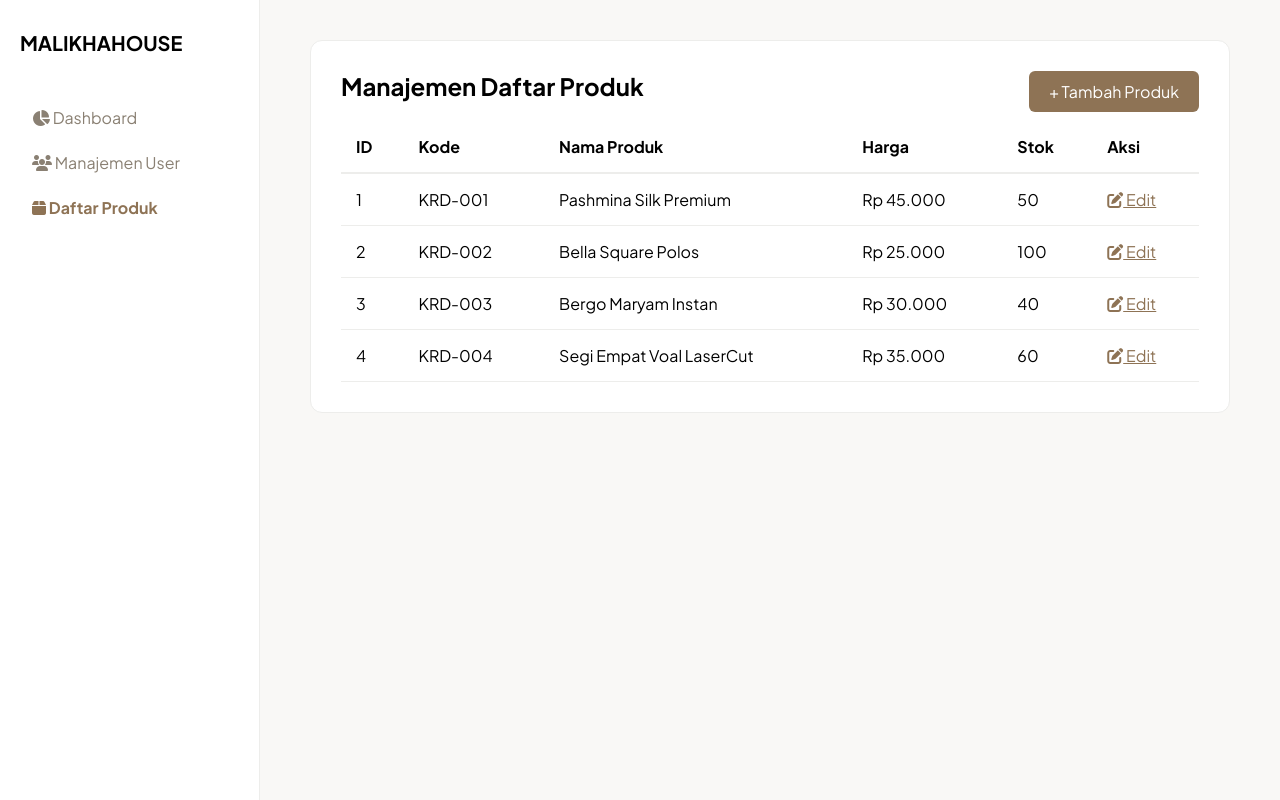
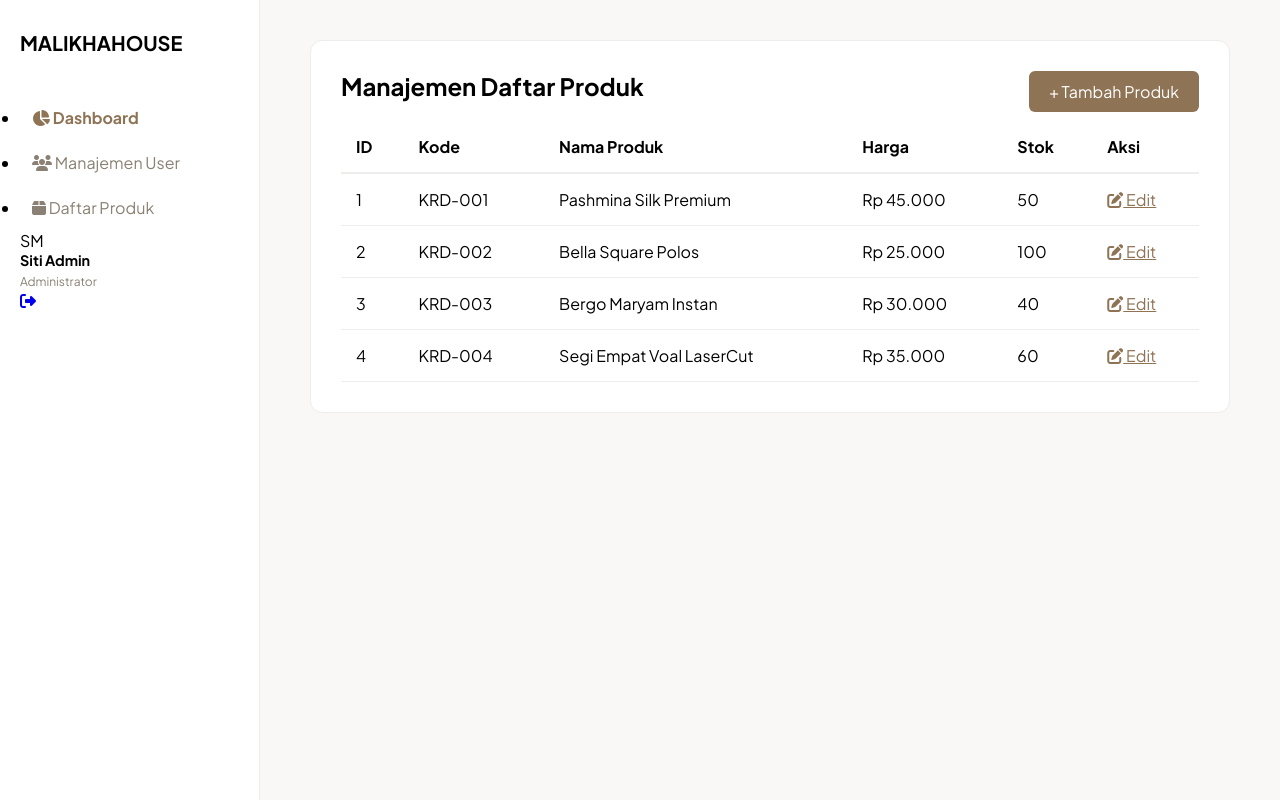
Before and after one commit to Icha-aa/UAS-2388010001, a PHP site: page /produk.php in a window 1280 px wide. Run offline with PHP 8.4, Linux system fonts and the light colour scheme; data comes from the database, SQL or seed files in the repository.

Commit message:
git commit -m "Update produk.php, dashboard

```diff
--- a/dynamic-app/produk.php
+++ b/dynamic-app/produk.php
@@ -37,12 +37,19 @@ try {
 </head>
 <body>
     <div class="sidebar">
-        <div class="sidebar-brand">MALIKHA<span>HOUSE</span></div>
-        <ul style="list-style: none;">
-            <li class="menu-item"><a href="dashboard.php"><i class="fa-solid fa-chart-pie"></i> Dashboard</a></li>
-            <li class="menu-item"><a href="create.php"><i class="fa-solid fa-users"></i> Manajemen User</a></li>
-            <li class="menu-item active"><a href="produk.php"><i class="fa-solid fa-box"></i> Daftar Produk</a></li>
-        </ul>
+        <div>
+            <div class="sidebar-brand">MALIKHA<span>HOUSE</span></div>
+            <ul class="menu-group">
+                <li class="menu-item active"><a href="dashboard.php"><i class="fa-solid fa-chart-pie"></i> Dashboard</a></li>
+                <li class="menu-item"><a href="manajemen_user.php"><i class="fa-solid fa-users"></i> Manajemen User</a></li>
+                <li class="menu-item"><a href="produk.php"><i class="fa-solid fa-box"></i> Daftar Produk</a></li>
+            </ul>
+        </div>
+        <div class="user-profile">
+            <div class="user-avatar">SM</div>
+            <div><h4 style="font-size: 0.9rem;">Siti Admin</h4><span style="font-size: 0.75rem; color: var(--text-muted);">Administrator</span></div>
+            <a href="login.php" class="logout-btn"><i class="fa-solid fa-right-from-bracket"></i></a>
+        </div>
     </div>
 
     <div class="main-content">
```
